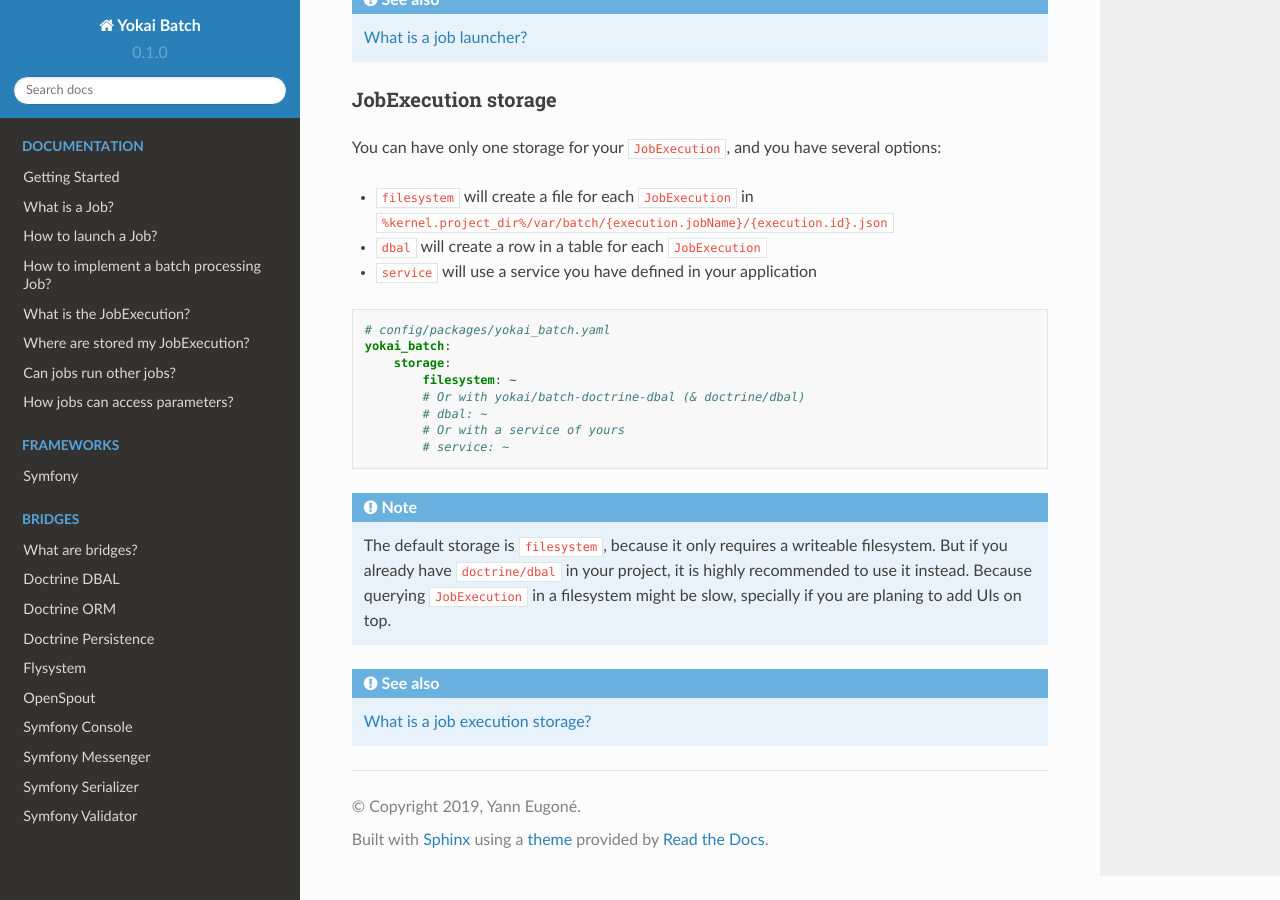
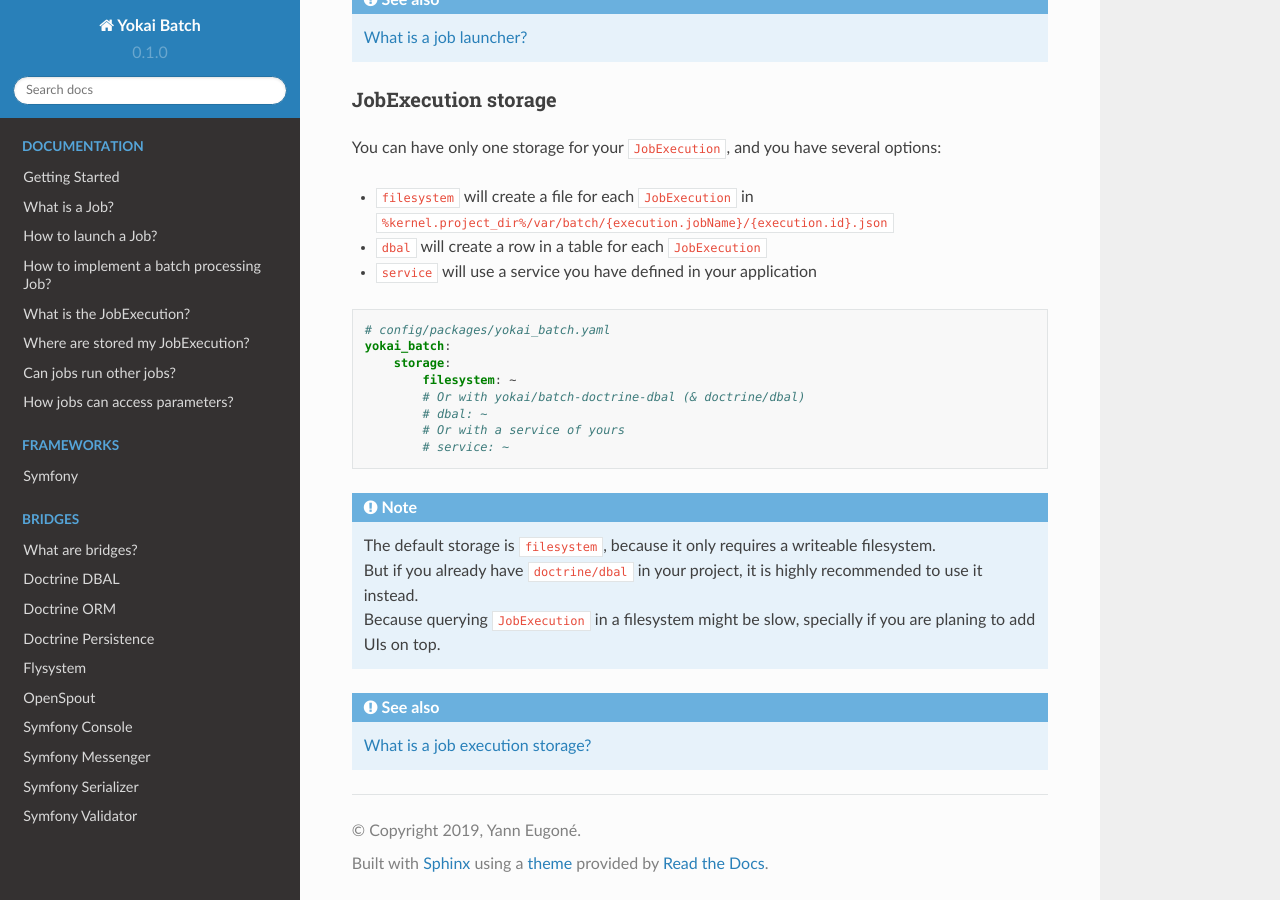
Before and after one commit to yann-eugone/rtd-tutorial, a Sphinx documentation site: the page built from docs/frameworks/symfony/install.rst, in a window 1280 px wide and 900 px high, scrolled down 1386 px. Built offline with Sphinx 7.4.7 and the Read the Docs theme 2.0.0, drawn with Linux system fonts in a browser that asks for light colours.

Commit message:
Paragraph spacing

```diff
--- a/docs/frameworks/symfony.rst
+++ b/docs/frameworks/symfony.rst
@@ -6,7 +6,7 @@ Frameworks offers various ways to simplify developer's daily jobs.
 Installation
 ------------
 
-Please refer to the `dedicated documentation <symfony/install>`__.
+Please refer to the ::doc::`dedicated documentation </frameworks/symfony/install>`.
 
 Job as a service
 ----------------
@@ -57,9 +57,8 @@ Your first job
        }
    }
 
-..
+.. hint::
 
-.. note::
    | When registering jobs with dedicated class, you can use the
      `JobWithStaticNameInterface <https://github.com/yokai-php/batch-symfony-framework/blob/0.x/src/src/JobWithStaticNameInterface.php>`__
      interface to be able to specify the job name of your service.
--- a/docs/frameworks/symfony/install.rst
+++ b/docs/frameworks/symfony/install.rst
@@ -32,6 +32,7 @@ able to register these using configuration:
 ..
 
 .. note::
+
    If you do not configure anything here, you will be using the
    `SimpleJobLauncher <https://github.com/yokai-php/batch/blob/0.x/src/src/Launcher/SimpleJobLauncher.php>`__.
 
@@ -94,12 +95,9 @@ several options:
            # service: ~
 
 .. note::
-   The default storage is ``filesystem``, because it only
-   requires a writeable filesystem. But if you already have
-   ``doctrine/dbal`` in your project, it is highly recommended to use it
-   instead. Because querying ``JobExecution`` in a filesystem might be
-   slow, specially if you are planing to add UIs on top.
+   | The default storage is ``filesystem``, because it only requires a writeable filesystem.
+   | But if you already have ``doctrine/dbal`` in your project, it is highly recommended to use it instead.
+   | Because querying ``JobExecution`` in a filesystem might be slow, specially if you are planing to add UIs on top.
 
 .. seealso::
-
    | :doc:`What is a job execution storage? </domain/job-execution-storage>`
--- a/docs/index.rst
+++ b/docs/index.rst
@@ -110,7 +110,7 @@ The only requirement is implementing `JobInterface <https://github.com/yokai-php
    | :doc:`What is the job execution? </domain/job-execution>`
    | :doc:`What is a job execution storage? </domain/job-execution-storage>`
 
-.. note::
+.. hint::
 
    | If you are running this library with Symfony, we got you covered.
    | The HTTP endpoints to manipulate job executions already exists.
```
Also changed, not shown: docs/domain/job-execution-storage.rst (+4 -4 lines), docs/frameworks/symfony/ui.rst (+6 -8 lines).
